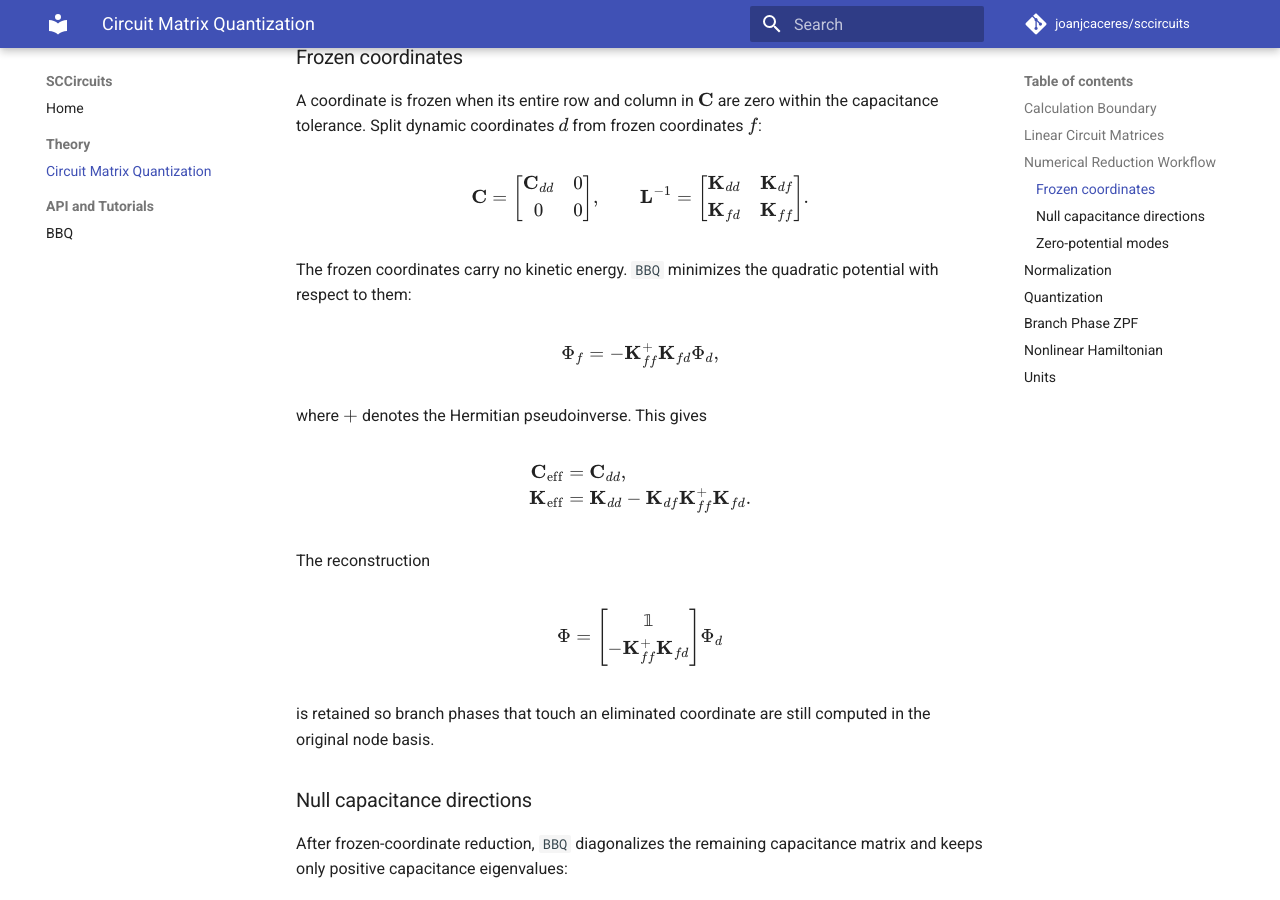
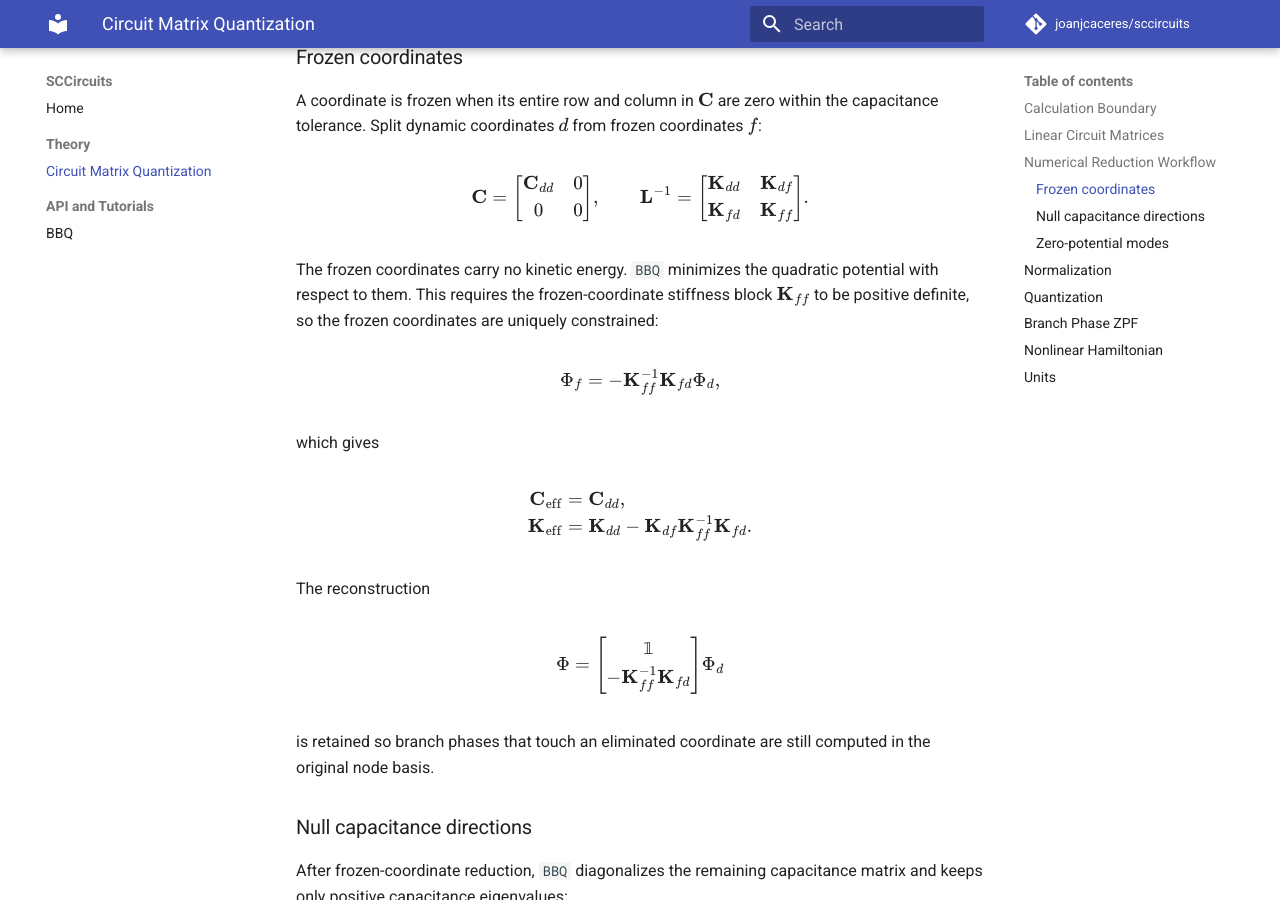
Before and after one commit to joanjcaceres/sccircuits, an MkDocs documentation site: the page built from docs/theory/circuit-matrix-quantization.md, in a window 1280 px wide and 900 px high, scrolled down 1525 px. Built offline with MkDocs 1.6.1 and Material for MkDocs 9.7.7, drawn with Linux system fonts in a browser that asks for light colours; comment, search, counter and statistics services are not loaded.

Commit message:
Require invertible frozen stiffness block

```diff
--- a/docs/theory/circuit-matrix-quantization.md
+++ b/docs/theory/circuit-matrix-quantization.md
@@ -88,19 +88,21 @@ $$
 $$
 
 The frozen coordinates carry no kinetic energy. `BBQ` minimizes the quadratic
-potential with respect to them:
+potential with respect to them. This requires the frozen-coordinate stiffness
+block $\mathbf{K}_{ff}$ to be positive definite, so the frozen coordinates are
+uniquely constrained:
 
 $$
-\Phi_f = -\mathbf{K}_{ff}^{+}\mathbf{K}_{fd}\Phi_d,
+\Phi_f = -\mathbf{K}_{ff}^{-1}\mathbf{K}_{fd}\Phi_d,
 $$
 
-where $+$ denotes the Hermitian pseudoinverse. This gives
+which gives
 
 $$
 \begin{aligned}
 \mathbf{C}_{\mathrm{eff}} &= \mathbf{C}_{dd}, \\
 \mathbf{K}_{\mathrm{eff}} &= \mathbf{K}_{dd}
-{}- \mathbf{K}_{df}\mathbf{K}_{ff}^{+}\mathbf{K}_{fd}.
+{}- \mathbf{K}_{df}\mathbf{K}_{ff}^{-1}\mathbf{K}_{fd}.
 \end{aligned}
 $$
 
@@ -110,7 +112,7 @@ $$
 \Phi =
 \begin{bmatrix}
 \mathbb{1} \\
--\mathbf{K}_{ff}^{+}\mathbf{K}_{fd}
+-\mathbf{K}_{ff}^{-1}\mathbf{K}_{fd}
 \end{bmatrix}
 \Phi_d
 $$
```
Also changed, not shown: docs/api/bbq.md (+2 -1 lines), 2 other files.
